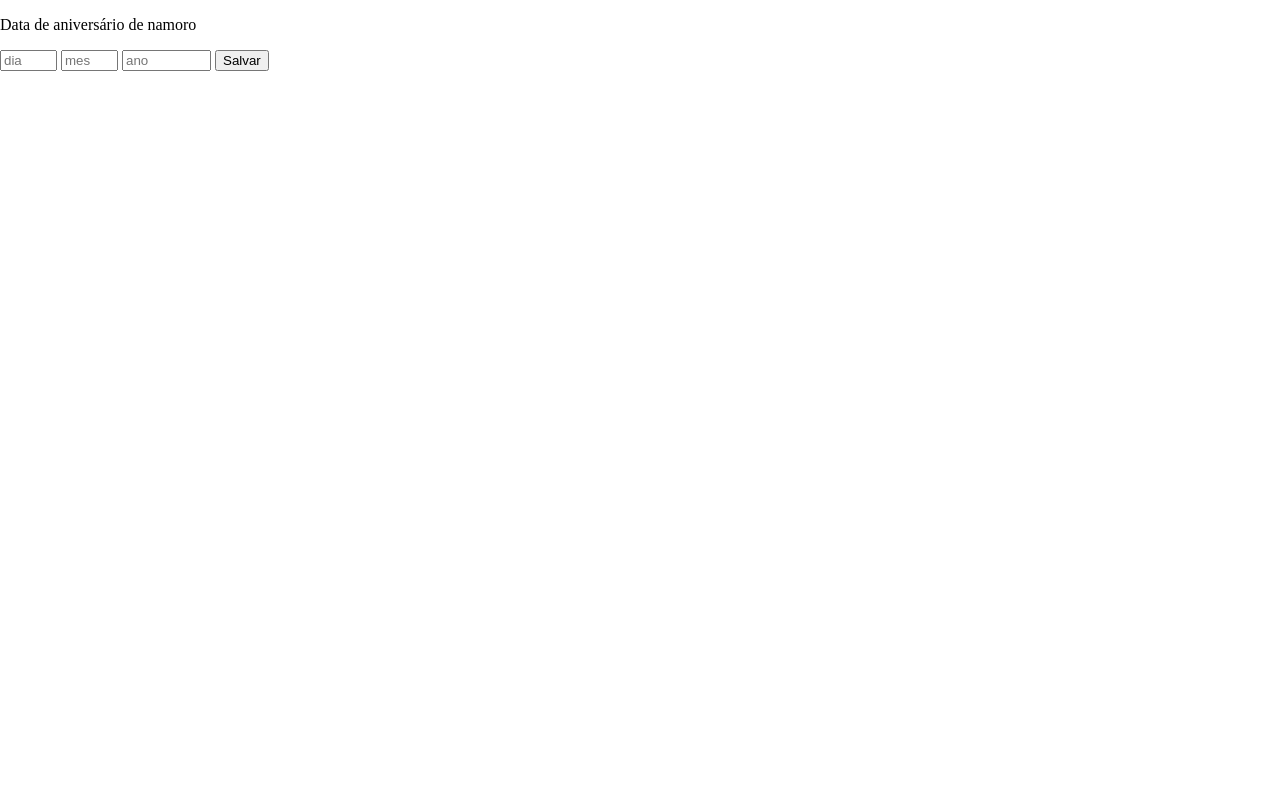
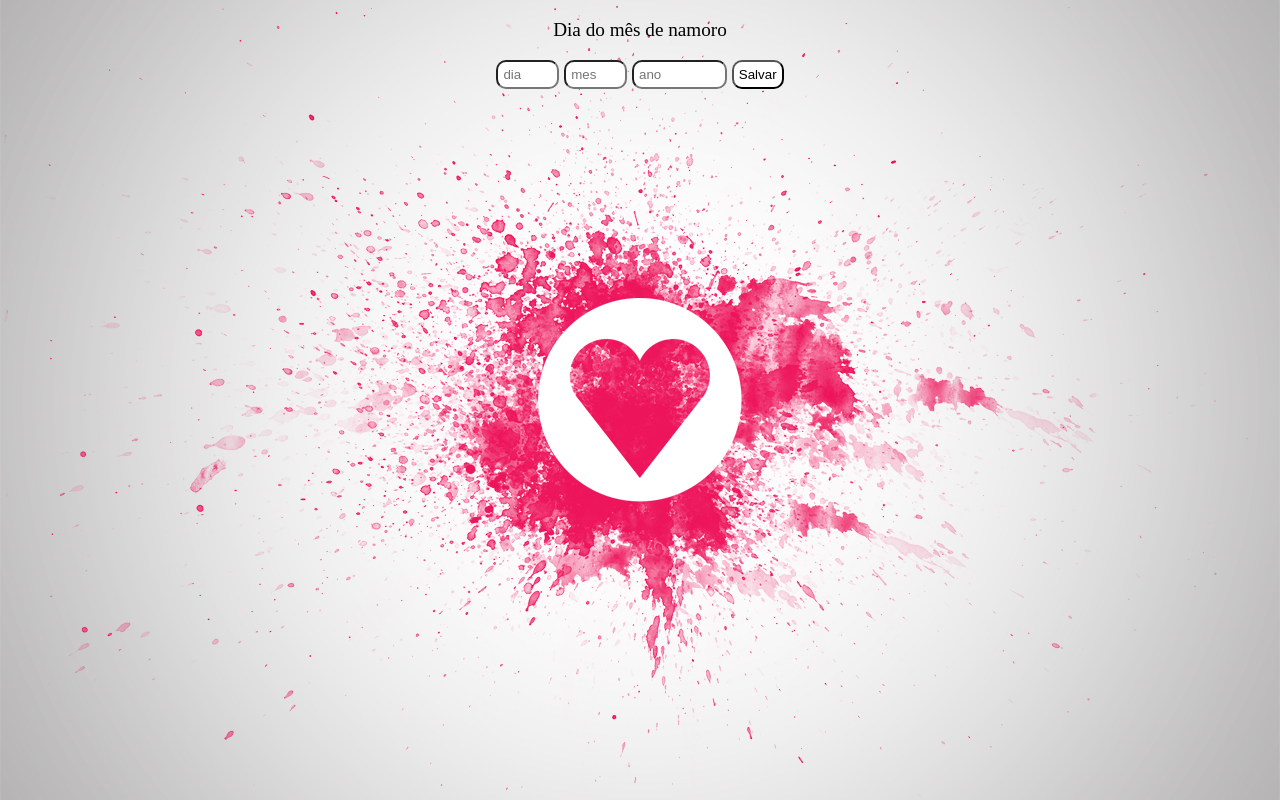
Before and after one commit to wiskton/firefox-os-niver-namoro, a plain HTML site: page index.html in a window 1280 px wide. Drawn offline with Linux system fonts and the light colour scheme.

Commit message:
niver de namorod

```diff
--- a/index.html
+++ b/index.html
@@ -3,10 +3,31 @@
     <head>
         <meta charset="utf-8">
         <meta name="viewport" content="width=device-width, user-scalable=no, initial-scale=1, maximum-scale=1.0">
-        <title>Ligue Mais</title>
+        <title>Dia do mês de namoro</title>
         <style>
             #tela_salvar, #tela_resultado {
                 display: none;
+            }
+            body{
+                background: url(static/imgs/bg.jpg) no-repeat center center fixed;
+                background-size: cover; /*Css padrão*/
+                -webkit-background-size: cover; /*Css safari e chrome*/
+                -moz-background-size: cover; /*Css firefox*/
+                -ms-background-size: cover; /*Css IE não use mer#^@%#*/
+                -o-background-size: cover; /*Css Opera*/
+                font-size: 16px;
+            }
+            p {
+                text-align: center;
+            }
+            div {
+                text-align: center;
+                font-size: 1.2em;
+            }
+            input {
+                padding: 5px;
+                background-color: white;
+                border-radius: 10px;
             }
         </style>
         <script src="static/js/main.js"></script>
@@ -15,7 +36,7 @@
     <body style="margin: 0;">
 
         <div id="tela_salvar">
-            <p>Data de aniversário de namoro</p>
+            <p>Dia do mês de namoro</p>
             <p>
                 <input type="text" id="dia" size="4" maxlength="2" placeholder="dia">
                 <input type="text" id="mes" size="4" maxlength="2" placeholder="mes">
@@ -32,7 +53,7 @@
         var btnSalvar = document.getElementById('salvar');
 
         var reset = function (){
-            console.log('reset');
+            // console.log('reset');
             localStorage.clear();
             tela_resultado.style.display = "none";
             salvar();
@@ -40,13 +61,13 @@
 
         var resultado = function() {
             var niver = localStorage.getItem('niver');
-            console.log('resultado');
+            // console.log('resultado');
             tela_resultado.style.display = "block";
             data = niver.split('/');
             dia = data[0];
             mes = data[1];
             ano = data[2];
-            console.log(dia);
+            // console.log(dia);
 
             function totaldifDate(data1, data2) {
                 var birthdiaThisYear = new Date(data2.getFullYear(), data1.getMonth(), data1.getDate());
@@ -56,8 +77,8 @@
                     ano--;
                 }
 
-                console.log(data1.getMonth());
-                console.log(data2.getMonth()+1);
+                // console.log(data1.getMonth());
+                // console.log(data2.getMonth()+1);
 
                 mes = 12-data1.getMonth()+data2.getMonth()+1;
                 if ( mes > 12 ){
@@ -93,15 +114,15 @@
             var df = new Date();
             var df = new Date(df.getFullYear(), df.getMonth(), df.getDate());
             var di = new Date(df.getFullYear(), df.getMonth(), dia);
-            console.log(mes);
+            // console.log(mes);
             var tdi = new Date(ano, mes, dia);
-            console.log('data inicial total ' + tdi);
-            console.log('data inicial ' + di);
-            console.log('data final ' + df);
+            // console.log('data inicial total ' + tdi);
+            // console.log('data inicial ' + di);
+            // console.log('data final ' + df);
 
             if ( di < df ) {
                 var di = new Date(df.getFullYear(), df.getMonth()+1, dia);
-                console.log('data inicial for menor que data final');
+                // console.log('data inicial for menor que data final');
             }
 
             total_dias = totaldifDate(tdi, df);
@@ -110,12 +131,21 @@
             if ( dias == 0 ) {
                 resultado.innerHTML = '<p>Parabéns</p><p>' + total_dias + '</p>';
             } else {
+
+
+                // var hoje = new Date();
+                // mes = (12-hoje.getMonth())+tdi.getMonth();
+                // if( mes ){
+
+                // }
+                // console.log(mes);
+
                 if ( dias == 1){
                     dias = dias + " dia";
                 } else {
                     dias = dias + " dias";
                 }
-                resultado.innerHTML = "<p>Próximo aniversário é daqui:</p>"+dias+"<p></p>";
+                resultado.innerHTML = "<p>Próximo dia do mês é daqui:</p>"+dias+"<p></p>";
             }
             resultado.innerHTML = resultado.innerHTML + '<input type="button" id="reset" value="Alterar data">';
             document.getElementById('reset').addEventListener('click', reset);
```
Also changed, not shown: static/icons/icon256.png (added), static/imgs/bg.jpg (added), 1 other file.
